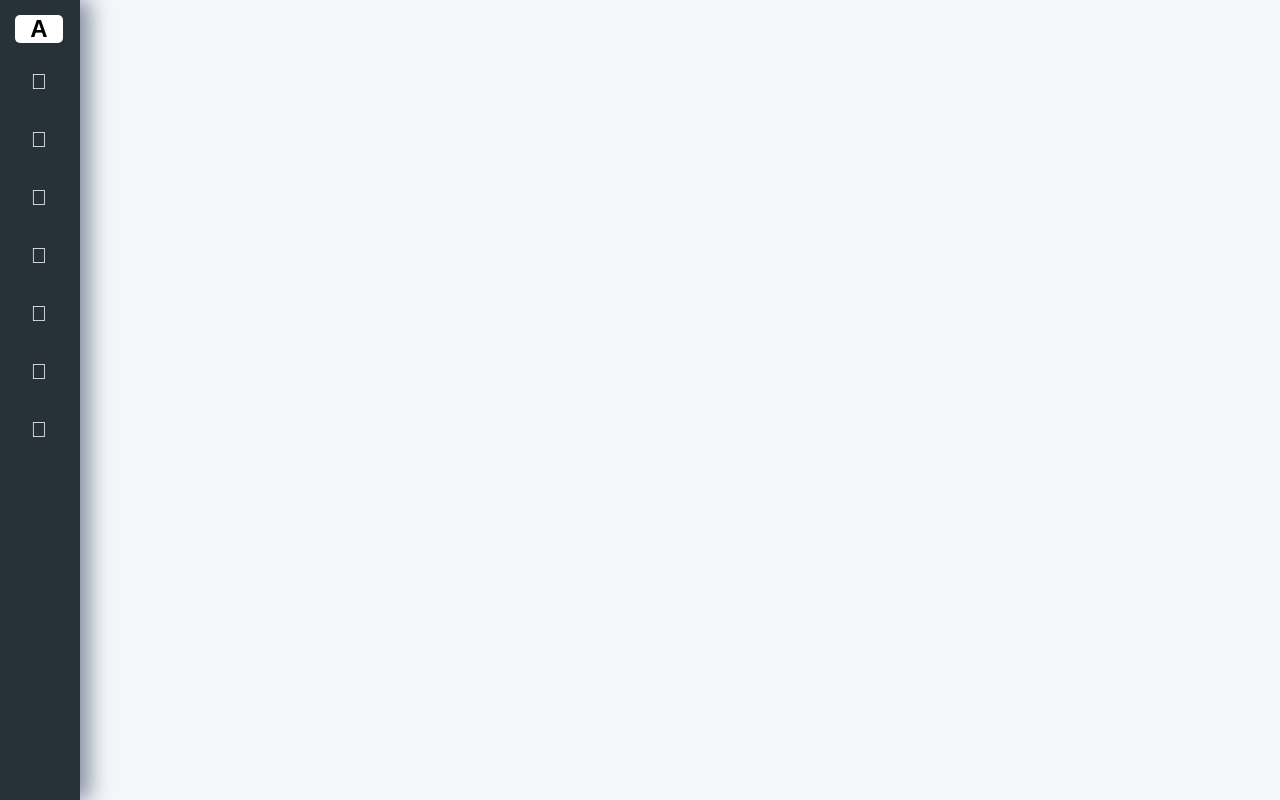
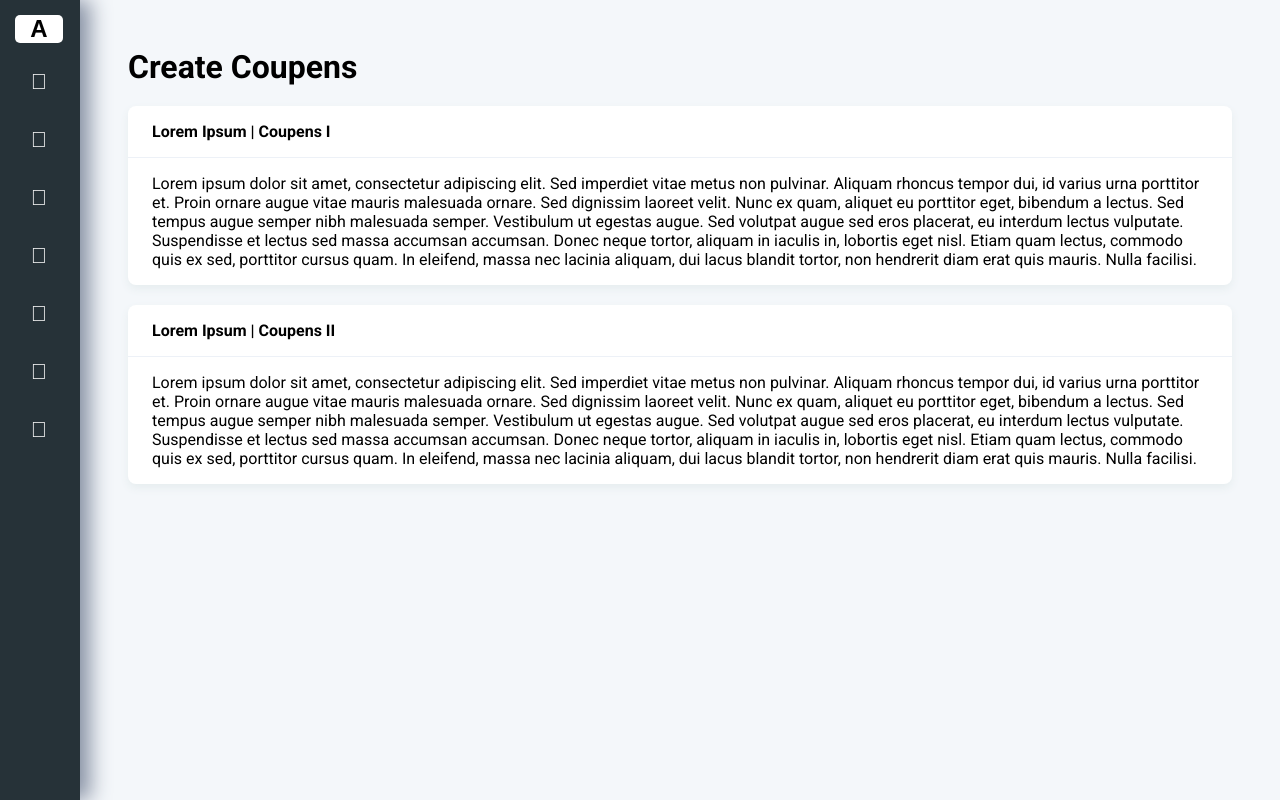
Before and after one commit to Isaquesantos7/sidenav-level-toolbar, an Angular app: page /create/coupens in a window 1280 px wide. Before the commit this address led to /. Built offline with nearby package versions, Linux system fonts and the light colour scheme.

Commit message:
feat: criando rota e componente filho para coupens

```diff
--- a/src/app/app.routes.ts
+++ b/src/app/app.routes.ts
@@ -6,6 +6,7 @@ import { CoupensComponent } from './views/coupens/coupens.component';
 import { PageComponent } from './views/page/page.component';
 import { MediaComponent } from './views/media/media.component';
 import { SettingsComponent } from './views/settings/settings.component';
+import { CreateCoupensComponent } from './views/coupens/create-coupens/create-coupens.component';
 
 export const routes: Routes = [
     {
@@ -34,6 +35,11 @@ export const routes: Routes = [
         title: 'Coupens'
     },
     {
+        path: 'create/coupens',
+        component: CreateCoupensComponent,
+        title: 'Create Coupens'
+    },
+    {
         path: 'pages',
         component: PageComponent,
         title: 'Pages'
--- a/src/app/components/sidenav/navbar/sidenav-data.ts
+++ b/src/app/components/sidenav/navbar/sidenav-data.ts
@@ -34,7 +34,7 @@ export const navbarData: INavbarData[] = [
         expanded: false,
         items: [
             {
-                routerlink: 'list/coupens',
+                routerlink: 'coupens',
                 label: 'List Coupens'
             },
             {
--- a/src/app/components/sidenav/sidenav.component.scss
+++ b/src/app/components/sidenav/sidenav.component.scss
@@ -111,6 +111,11 @@
     }
 }
 
+.active-sublevel {
+    background-color: #fff !important;
+    opacity: 1;
+}
+
 .menu-collapse-icon {
     font-size: 25px;
     width: 2rem;
--- /dev/null
+++ b/src/app/views/coupens/create-coupens/create-coupens.component.html
@@ -0,0 +1,20 @@
+<h1>Create Coupens</h1>
+
+
+<div class="card">
+    <div class="card-head">Lorem Ipsum | Coupens I</div>
+    <div class="card-body">
+        <p>
+            Lorem ipsum dolor sit amet, consectetur adipiscing elit. Sed imperdiet vitae metus non pulvinar. Aliquam rhoncus tempor dui, id varius urna porttitor et. Proin ornare augue vitae mauris malesuada ornare. Sed dignissim laoreet velit. Nunc ex quam, aliquet eu porttitor eget, bibendum a lectus. Sed tempus augue semper nibh malesuada semper. Vestibulum ut egestas augue. Sed volutpat augue sed eros placerat, eu interdum lectus vulputate. Suspendisse et lectus sed massa accumsan accumsan. Donec neque tortor, aliquam in iaculis in, lobortis eget nisl. Etiam quam lectus, commodo quis ex sed, porttitor cursus quam. In eleifend, massa nec lacinia aliquam, dui lacus blandit tortor, non hendrerit diam erat quis mauris. Nulla facilisi.
+        </p>
+    </div>
+</div>
+
+<div class="card">
+    <div class="card-head">Lorem Ipsum | Coupens II</div>
+    <div class="card-body">
+        <p>
+            Lorem ipsum dolor sit amet, consectetur adipiscing elit. Sed imperdiet vitae metus non pulvinar. Aliquam rhoncus tempor dui, id varius urna porttitor et. Proin ornare augue vitae mauris malesuada ornare. Sed dignissim laoreet velit. Nunc ex quam, aliquet eu porttitor eget, bibendum a lectus. Sed tempus augue semper nibh malesuada semper. Vestibulum ut egestas augue. Sed volutpat augue sed eros placerat, eu interdum lectus vulputate. Suspendisse et lectus sed massa accumsan accumsan. Donec neque tortor, aliquam in iaculis in, lobortis eget nisl. Etiam quam lectus, commodo quis ex sed, porttitor cursus quam. In eleifend, massa nec lacinia aliquam, dui lacus blandit tortor, non hendrerit diam erat quis mauris. Nulla facilisi.
+        </p>
+    </div>
+</div>
```
Also changed, not shown: src/app/views/coupens/create-coupens/create-coupens.component.ts (added, +12 -0 lines), src/app/views/coupens/create-coupens/create-coupens.component.scss (added), 1 other file (tests, documents, lock files or other folders).
